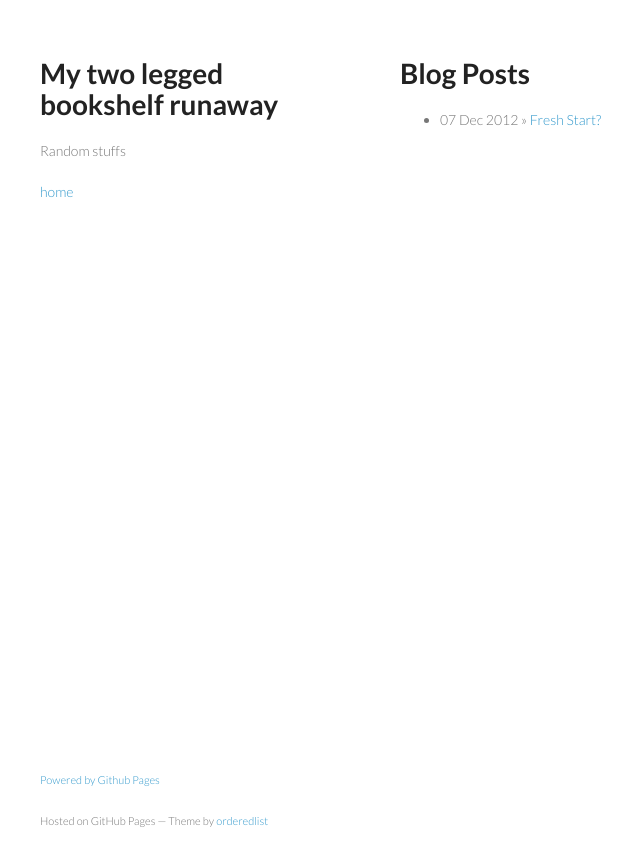
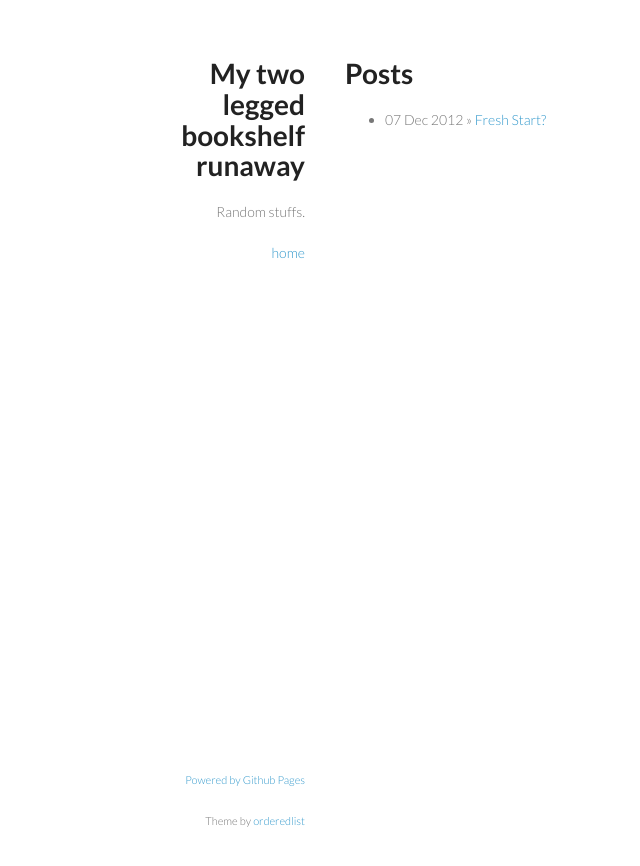
Before and after one commit to herhelen/herhelen.github.com, a Jekyll site: the page built from index.html, in a window 1280 px wide. Shown: the top 866 px of the page, without its empty margins (170-810 px from the left). Built offline with Jekyll 4.4.1, drawn with Linux system fonts in a browser that asks for light colours; the list of posts is cut into pages by our own code.

Commit message:
making some layout changes.

```diff
--- /dev/null
+++ b/_includes/description
@@ -0,0 +1 @@
+Random stuffs.
--- /dev/null
+++ b/_includes/links
@@ -0,0 +1,2 @@
+<p><a href='/'>home</a></p>
+<p><a href='/'>home2</a>/<p>
--- a/_layouts/default.html
+++ b/_layouts/default.html
@@ -17,7 +17,7 @@
     <div class="wrapper">
       <header>
         <h1>My two legged bookshelf runaway</h1>
-        <p>Random stuffs</p>
+        <p>{% include description %}</p>
         <a href="/">home</a>
       </header>
       <section>
@@ -25,7 +25,7 @@
       </section>
       <footer>
         <p><small><a href="http://pages.github.com" target="_blank">Powered by Github Pages</a></small></p>
-        <p><small>Hosted on GitHub Pages &mdash; Theme by <a href="https://github.com/orderedlist">orderedlist</a></small></p>
+        <p><small>Theme by <a href="https://github.com/orderedlist">orderedlist</a></small></p>
       </footer>
     </div>
   </body>
--- a/css/styles.css
+++ b/css/styles.css
@@ -54,7 +54,7 @@ a:hover small {
 }
 
 .wrapper {
-  width:860px;
+  width:650px;
   margin:0 auto;
 }
 
@@ -104,9 +104,10 @@ img {
 }
 
 header {
-  width:270px;
+  width:160px;
   float:left;
   position:fixed;
+  text-align:right;
 }
 
 header ul {
@@ -192,7 +193,7 @@ header ul a strong {
 }
 
 section {
-  width:500px;
+  width:450px;
   float:right;
   padding-bottom:50px;
 }
@@ -209,14 +210,14 @@ hr {
 }
 
 footer {
-  width:270px;
+  width:160px;
   float:left;
   position:fixed;
   bottom:50px;
+  text-align:right;
 }
 
 @media print, screen and (max-width: 960px) {
-
   div.wrapper {
     width:auto;
     margin:0;
--- a/index.html
+++ b/index.html
@@ -3,7 +3,7 @@ layout: default
 ---
 
 <div id="home">
-	<h1>Blog Posts</h1>
+	<h1>Posts</h1>
 	<ul class="posts">
 		{% for post in site.posts %}
 			<li><span>{{ post.date | date_to_string }}</span> &raquo; <a href="{{ post.url }}">{{ post.title }}</a></li>
```
Also changed, not shown: _layouts/post.html (+11 -1 lines).
